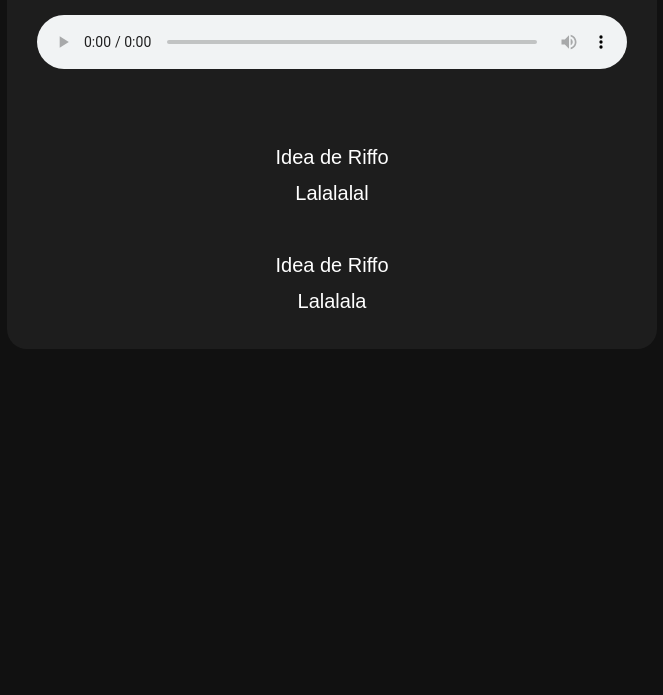
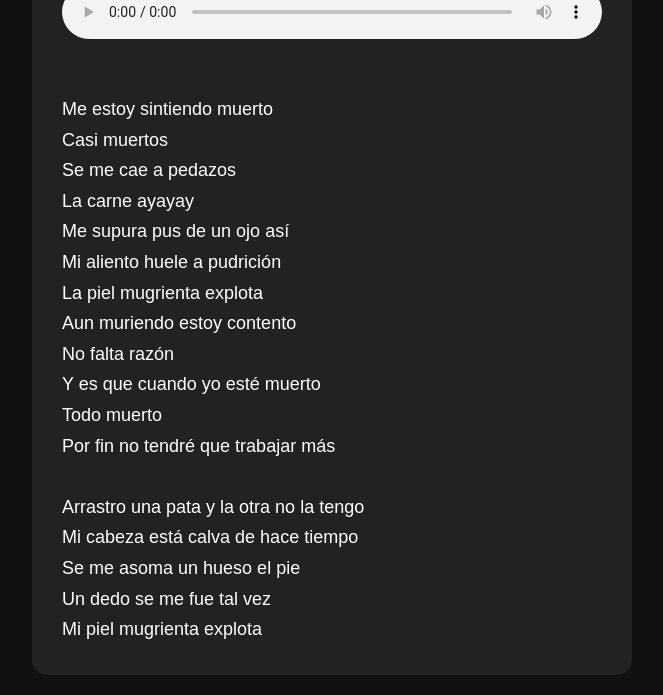
Before and after one commit to victorsilvasuarez-alt/Idea-de-riff, a plain HTML site: page index.html in a window 1280 px wide. Shown: the part 143-838 px from the top of the page, without its empty margins (308-971 px from the left). Before the commit the page ends 800 px from the top, so only its background shows below. Drawn offline with Linux system fonts and the light colour scheme.

Commit message:
Update song title and lyrics in index.html

```diff
--- a/index.html
+++ b/index.html
@@ -3,7 +3,7 @@
 <head>
 <meta charset="utf-8">
 <meta name="viewport" content="width=device-width, initial-scale=1">
-<title>Idea de Riffo</title>
+<title>Todo muerto</title>
 
 <style>
 body {
@@ -14,32 +14,37 @@ body {
 }
 
 main {
-    max-width: 650px;
-    margin: auto;
-    padding: 40px 20px;
+    min-height: 100vh;
+    display: flex;
+    justify-content: center;
+    align-items: center;
+    padding: 20px;
+    box-sizing: border-box;
 }
 
 .card {
-    background: #1d1d1d;
-    border-radius: 20px;
+    width: 100%;
+    max-width: 600px;
+    background: #222;
     padding: 30px;
-    text-align: center;
+    border-radius: 15px;
+    box-sizing: border-box;
 }
 
 h1 {
-    font-size: 32px;
-    margin-bottom: 30px;
+    text-align: center;
+    margin-top: 0;
 }
 
 audio {
     width: 100%;
-    margin-bottom: 30px;
+    margin: 20px 0;
 }
 
 .lyrics {
-    font-size: 20px;
-    line-height: 1.8;
     white-space: pre-line;
+    line-height: 1.7;
+    font-size: 18px;
 }
 </style>
 </head>
@@ -49,19 +54,32 @@ audio {
 <main>
 <div class="card">
 
-        <h1>Idea de Riffo</h1>
+<h1>Todo muerto</h1>
 
 <audio controls>
-            <source src="idea_de_riffo.mp3" type="audio/mpeg">
-            Tu navegador no puede reproducir este archivo.
+    <source src="todo_muerto.mp3" type="audio/mpeg">
+    Tu navegador no puede reproducir este audio.
 </audio>
 
 <div class="lyrics">
-Idea de Riffo
-Lalalalal
+Me estoy sintiendo muerto
+Casi muertos
+Se me cae a pedazos
+La carne ayayay
+Me supura pus de un ojo así
+Mi aliento huele a pudrición
+La piel mugrienta explota
+Aun muriendo estoy contento
+No falta razón
+Y es que cuando yo esté muerto
+Todo muerto
+Por fin no tendré que trabajar más
 
-Idea de Riffo
-Lalalala
+Arrastro una pata y la otra no la tengo
+Mi cabeza está calva de hace tiempo
+Se me asoma un hueso el pie
+Un dedo se me fue tal vez
+Mi piel mugrienta explota
 </div>
 
 </div>
```
Lines whose indentation alone changed are shown as unchanged.
